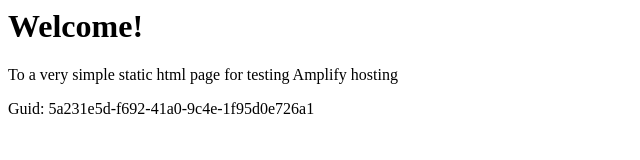
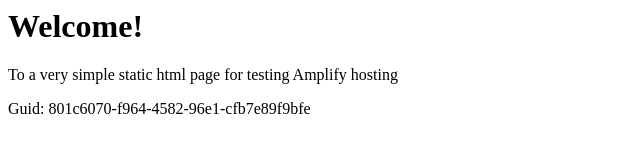
Before and after one commit to aws-aemilia-lhr/Github-PR-Commit-Integration-Test-DoNotTouch-GithubWebhookPreviewCanaryTest-v1-preprod-eu-west-2, a website: page src/index.html in a window 1280 px wide. Shown: the full height of the page, 0-640 px from the left. Drawn offline with Linux system fonts and the light colour scheme.

Commit message:
commit from integ tests

```diff
--- a/src/index.html
+++ b/src/index.html
@@ -12,6 +12,6 @@
 <body>
     <h1>Welcome!</h1>
     <p>To a very simple static html page for testing Amplify hosting</p>
-    <p>Guid: 5a231e5d-f692-41a0-9c4e-1f95d0e726a1</p></body>
+    <p>Guid: 801c6070-f964-4582-96e1-cfb7e89f9bfe</p></body>
 
 </html>
```
